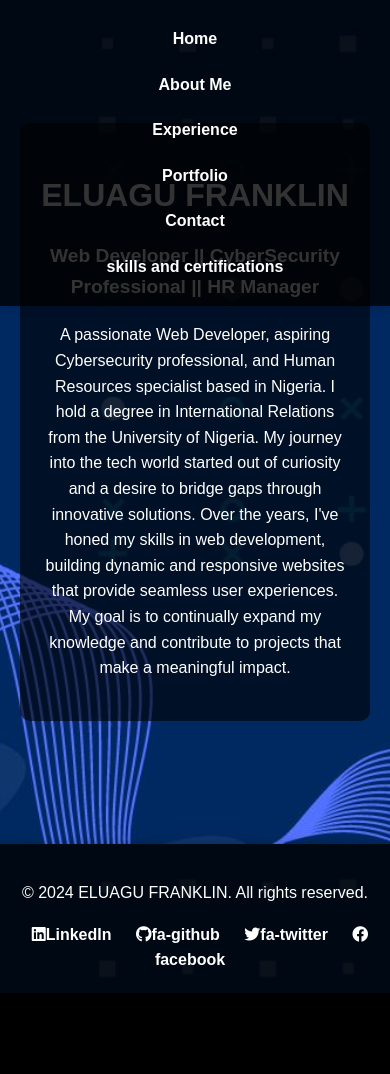
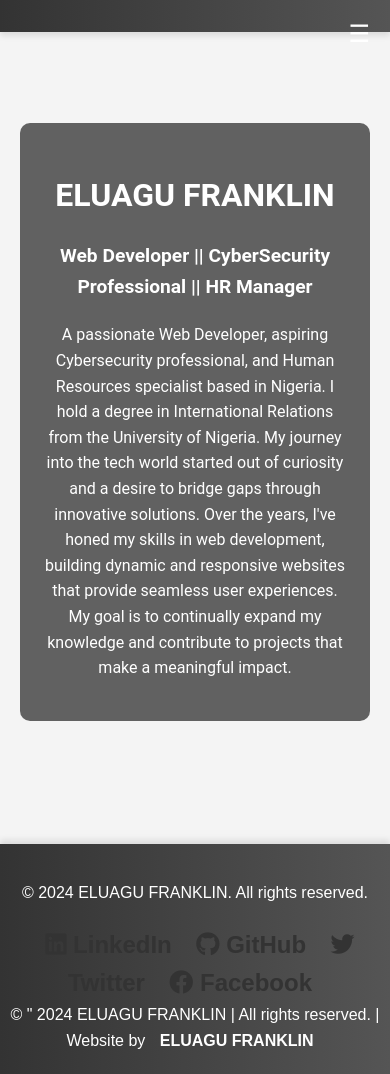
Before and after one commit to Biggysmallzprod/eluagufranklin, a plain HTML site: page index.html in a window 390 px wide. Before the commit the page ends 993 px from the top, so only its background shows below. Drawn offline with Linux system fonts and the light colour scheme.

Commit message:
Update project files

```diff
--- a/index.html
+++ b/index.html
@@ -1,25 +1,25 @@
 <!DOCTYPE html>
 <html lang="en">
 <head>
-    <meta charset="UTF-8" />
-    <meta name="viewport" content="width=device-width, initial-scale=1.0" />
+    <meta charset="UTF-8">
+    <meta name="viewport" content="width=device-width, initial-scale=1.0">
     <title>My Portfolio</title>
-    <link rel="stylesheet" href="style.css" />
-    <link
-      rel="stylesheet"
-      href="https://cdnjs.cloudflare.com/ajax/libs/font-awesome/5.15.4/css/all.min.css"
-    />
+    <link rel="stylesheet" href="style.css">
+    <link rel="stylesheet" href="https://cdnjs.cloudflare.com/ajax/libs/font-awesome/5.15.4/css/all.min.css">
 </head>
 <body>
     <header>
         <nav>
-        <ul>
+            <div class="nav-toggle" id="nav-toggle">
+                &#9776;
+            </div>
+            <ul id="nav-ul">
                 <li><a href="#home">Home</a></li>
                 <li><a href="about.html">About Me</a></li>
                 <li><a href="experience.html">Experience</a></li>
                 <li><a href="portfolio.html">Portfolio</a></li>
                 <li><a href="contact.html">Contact</a></li>
-          <li><a href="skills.html">skills and certifications</a></li>
+                <li><a href="skills.html">Skills and Certifications</a></li>
             </ul>
         </nav>
     </header>
@@ -36,13 +36,19 @@
 
     <footer>
         <p>&copy; 2024 ELUAGU FRANKLIN. All rights reserved.</p>
-      <a href="#"><i class="fab fa-linkedin"></i>LinkedIn</a>
-      <a href="#"><i class="fab fa-github"></i>fa-github</a>
-      <a href="#"><i class="fab fa-twitter"></i>fa-twitter</a>
-      <a href="#"><i class="fab fa-facebook"></i>facebook</a>
+        <div class="social-icons">
+            <a href="#"><i class="fab fa-linkedin"></i> LinkedIn</a>
+            <a href="#"><i class="fab fa-github"></i> GitHub</a>
+            <a href="#"><i class="fab fa-twitter"></i> Twitter</a>
+            <a href="#"><i class="fab fa-facebook"></i> Facebook</a>
+        </div>
+        <div class="footer-bottom">
+            &copy; "
+            <script>
+                document.write(new Date().getFullYear());
+                document.write("  ELUAGU FRANKLIN");
+                document.write("  |  All rights reserved.");
+                document.write("  |  Website by ");
+                document.write("  <a href='https://www.linkedin.com/in/eluagu-franklin-b1b1a51b0/' target='_blank'>ELUAGU FRANKLIN</a>");
 
-    </footer>
-
-    <script src="script.js"></script>
-  </body>
-</html>
+            </script>
--- a/style.css
+++ b/style.css
@@ -1,24 +1,17 @@
 /* General Styles */
 body {
-  font-family: "Arial", sans-serif;
+  font-family: 'Arial', sans-serif;
   margin: 0;
   padding: 0;
   box-sizing: border-box;
   line-height: 1.6;
-  color: black;
-  background-image: url(images/Untitled\ design.jpg);
-  background-size: cover;
-  background-repeat: no-repeat;
-  background-attachment: fixed;
-  background-position: center;
-  background-color: #000;
-  color: #fff;
-  height: 100vh;
-  width: 100vw;
+  color: #333;
+  background: #f4f4f4;
 }
 
+/* Header and Navigation */
 header {
-  background: rgba(0, 0, 0, 0.8);
+  background: linear-gradient(90deg, #333, #555);
   color: #fff;
   padding: 1rem 0;
   text-align: center;
@@ -27,6 +20,12 @@ header {
   top: 0;
   z-index: 1000;
   box-shadow: 0 4px 6px rgba(0, 0, 0, 0.1);
+  transition: background 0.3s ease-in-out, padding 0.3s ease-in-out;
+}
+
+header.sticky {
+  background: rgba(0, 0, 0, 0.9);
+  padding: 0.5rem 0;
 }
 
 nav ul {
@@ -40,6 +39,7 @@ nav ul {
 
 nav ul li {
   margin: 0 15px;
+  position: relative;
 }
 
 nav ul li a {
@@ -47,16 +47,44 @@ nav ul li a {
   text-decoration: none;
   font-weight: bold;
   padding: 5px 10px;
-  transition: color 0.3s;
+  transition: color 0.3s, background 0.3s;
 }
 
 nav ul li a:hover {
   color: #ff6f61;
+  background: rgba(255, 255, 255, 0.1);
+  border-radius: 5px;
 }
 
+/* Mobile Menu */
+.nav-toggle {
+  display: none;
+  cursor: pointer;
+  font-size: 1.5rem;
+  position: absolute;
+  top: 15px;
+  right: 20px;
+}
+
+@media (max-width: 768px) {
+  nav ul {
+      flex-direction: column;
+      display: none;
+  }
+
+  nav ul.showing {
+      display: flex;
+  }
+
+  .nav-toggle {
+      display: block;
+  }
+}
+
+/* Hero Section */
 .hero-section {
   height: 100vh;
-  background: url("images/hero-background.jpg") no-repeat center center/cover;
+  background: url('images/hero-background.jpg') no-repeat center center/cover;
   display: flex;
   flex-direction: column;
   justify-content: center;
@@ -64,6 +92,8 @@ nav ul li a:hover {
   text-align: center;
   position: relative;
   padding: 0 20px;
+  background-size: cover;
+  background-attachment: fixed;
 }
 
 .hero-content {
@@ -78,18 +108,22 @@ nav ul li a:hover {
 .hero-content h1 {
   font-size: 3rem;
   margin-bottom: 20px;
+  font-family: 'Roboto', sans-serif;
 }
 
 .hero-content h2 {
   font-size: 1.5rem;
   margin-bottom: 20px;
+  font-family: 'Roboto', sans-serif;
 }
 
 .hero-content p {
   font-size: 1.2rem;
   margin-bottom: 20px;
+  font-family: 'Roboto', sans-serif;
 }
 
+/* Section Styles */
 .section {
   padding: 60px 20px;
   max-width: 1200px;
@@ -121,7 +155,7 @@ nav ul li a:hover {
 }
 
 .section .btn {
-  background: #333;
+  background: linear-gradient(90deg, #333, #555);
   color: #fff;
   padding: 10px 20px;
   text-decoration: none;
@@ -131,10 +165,11 @@ nav ul li a:hover {
 }
 
 .section .btn:hover {
-  background: #555;
+  background: #ff6f61;
   transform: translateY(-3px);
 }
 
+/* Social Icons */
 .social-icons {
   margin-top: 20px;
 }
@@ -152,8 +187,9 @@ nav ul li a:hover {
   transform: translateY(-3px);
 }
 
+/* Footer */
 footer {
-  background: rgba(0, 0, 0, 0.8);
+  background: linear-gradient(90deg, #333, #555);
   color: #fff;
   text-align: center;
   padding: 20px 0;
```
Lines whose indentation alone changed are shown as unchanged.
